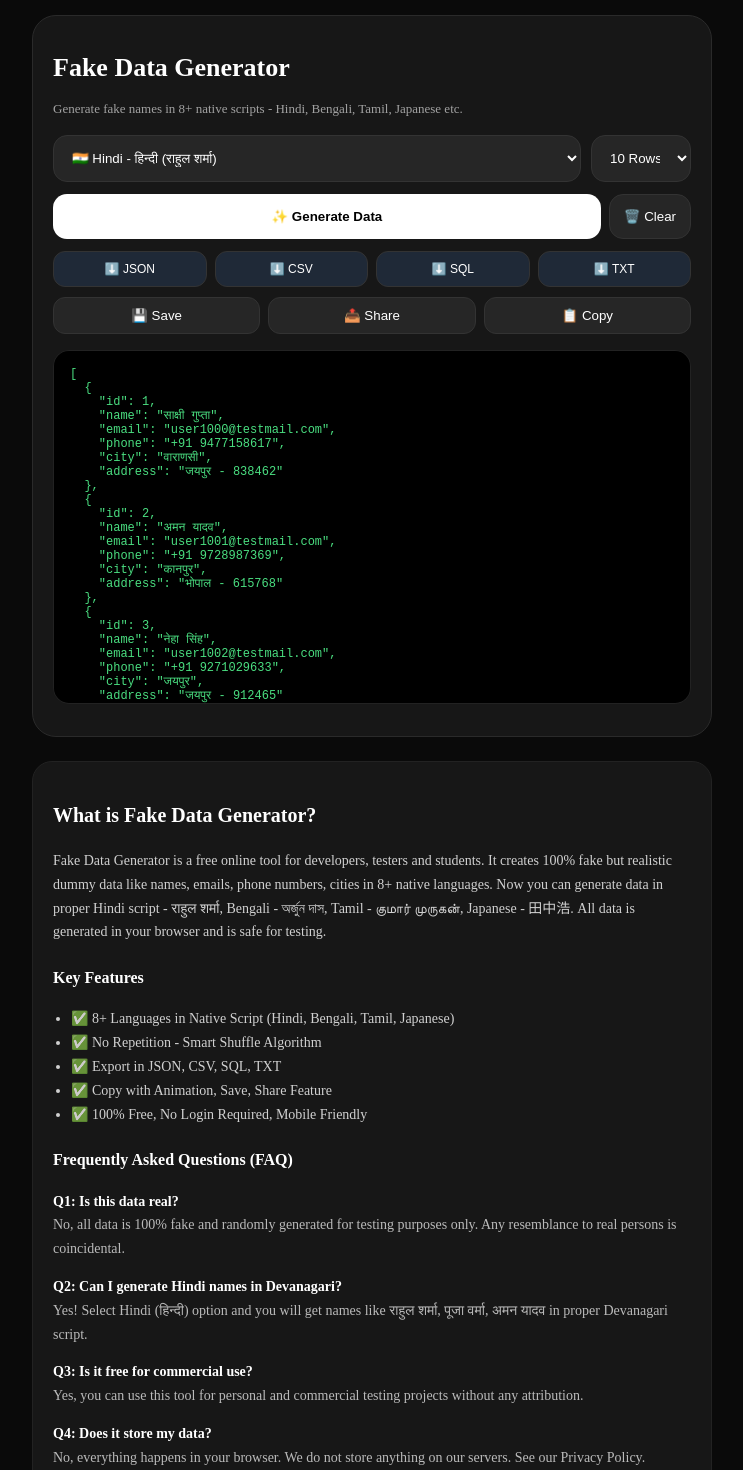
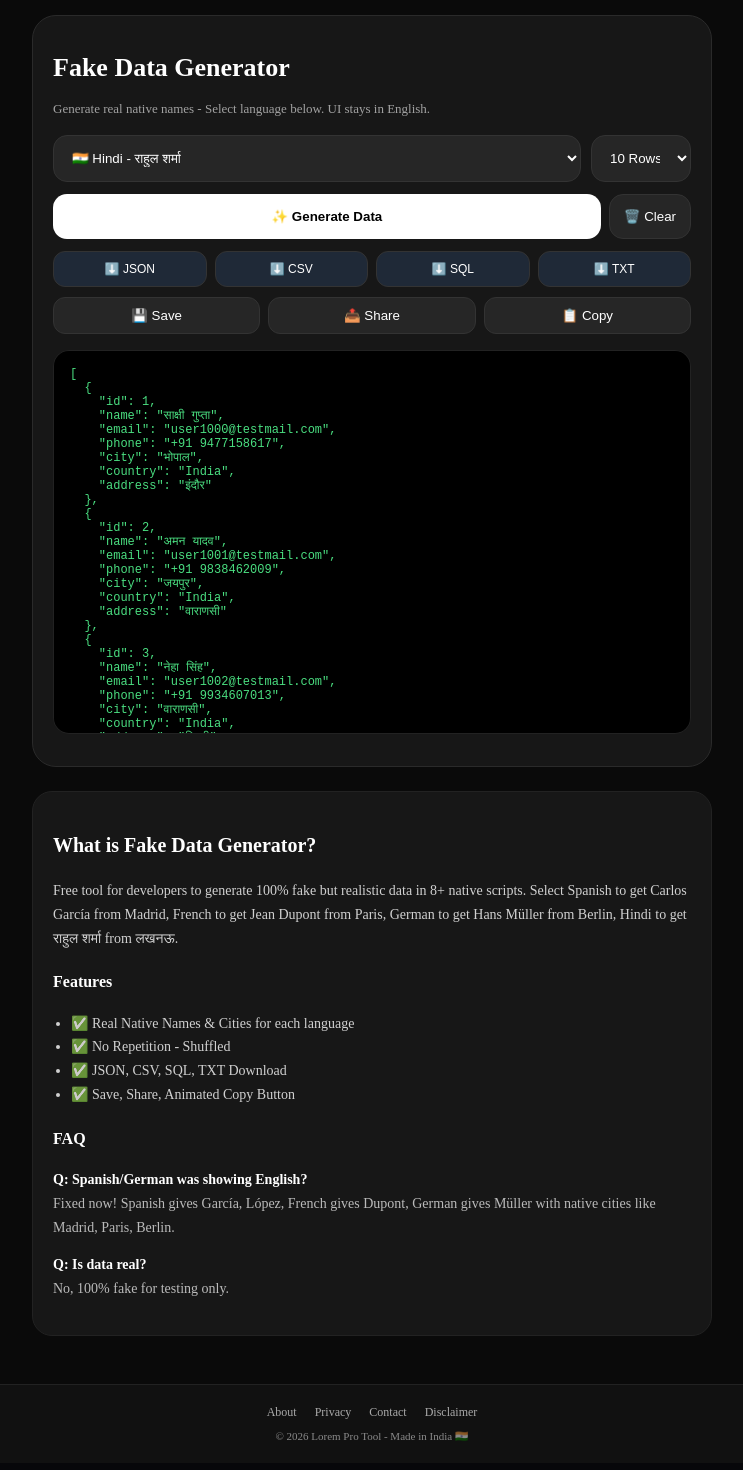
Before and after one commit to Ravs10/lorem-pro-tool, a Next.js app: page /fake-data-generator in a window 1280 px wide. Shown: the part 60-1530 px from the top of the page, without its empty margins (268-1011 px from the left). Built offline with nearby package versions, Linux system fonts and the light colour scheme.

Commit message:
Enhance fake data generator with additional entries
Updated names and cities databases with additional entries and improved structure. Enhanced the generate function to include country information and adjusted UI elements for better user experience.

```diff
--- a/app/fake-data-generator/client.js
+++ b/app/fake-data-generator/client.js
@@ -10,18 +10,24 @@ export default function FakeClient(){
   const [activeBtn,setActiveBtn]=React.useState("");
 
   const namesDB = {
-    hi: ["राहुल शर्मा","पूजा वर्मा","अमन यादव","नेहा सिंह","अनन्या मिश्रा","काव्या दुबे","आरव गुप्ता","विवान पटेल","सुरेश चौरसिया","प्रिया पांडेय","अर्जुन सिंह","रोहित वर्मा","काजल यादव","साक्षी गुप्ता","दिव्या सिंह","मोहित शर्मा","निशा पटेल","दीपक कुमार","सुनीता देवी","रमेश कुमार","विकास तिवारी"],
-    en: ["John Doe","Emma Smith","Michael Brown","Sophia Wilson","James Johnson","Olivia Davis","Robert Miller"],
-    bn: ["অর্জুন দাস","মমতা ব্যানার্জী","রাহুল চ্যাটার্জী","অনির্বাণ ঘোষ","শ্রাবন্তী দাস"],
-    ta: ["குமார் முருகன்","லட்சுமி பிரியா","அர்ஜுன் ராஜ்","மீனா குமாரி"],
-    es: ["Carlos García","María López","Juan Pérez"],
-    fr: ["Jean Dupont","Marie Dubois"],
-    de: ["Hans Müller","Greta Schmidt"],
-    ja: ["田中浩","佐藤雪","渡辺健二"]
+    hi: ["राहुल शर्मा","पूजा वर्मा","अमन यादव","नेहा सिंह","अनन्या मिश्रा","काव्या दुबे","आरव गुप्ता","विवान पटेल","सुरेश चौरसिया","प्रिया पांडेय","अर्जुन सिंह","रोहित वर्मा","काजल यादव","साक्षी गुप्ता","दिव्या सिंह","मोहित शर्मा","निशा पटेल","दीपक कुमार","सुनीता देवी","रमेश कुमार"],
+    en: ["John Smith","Emma Johnson","Michael Brown","Sophia Williams","James Jones","Olivia Davis","Robert Miller","Ava Wilson","William Moore","Isabella Taylor"],
+    es: ["Carlos García","María López","José Martínez","Ana Rodríguez","Juan Pérez","Laura González","Miguel Sánchez","Sofía Fernández","Pablo Torres","Lucía Díaz","Javier Ruiz","Carmen Flores"],
+    fr: ["Jean Dupont","Marie Dubois","Pierre Martin","Sophie Bernard","Luc Moreau","Camille Laurent","Antoine Girard","Julie Lefevre","François Rousseau","Isabelle Mercier","Louis Blanc","Émilie Fabre"],
+    de: ["Hans Müller","Greta Schmidt","Klaus Weber","Anna Fischer","Max Wagner","Sophie Becker","Paul Hoffmann","Lena Schäfer","Fritz Bauer","Heidi Koch","Otto Richter","Clara Wolf"],
+    ja: ["田中太郎","佐藤花子","鈴木一郎","高橋美咲","渡辺健太","山本さくら","中村翔太","小林優子","加藤誠","吉田愛"],
+    bn: ["অর্জুন দাস","মমতা ব্যানার্জী","রাহুল চ্যাটার্জী","অনির্বাণ ঘোষ","শ্রাবন্তী দাস","সৌরভ গাঙ্গুলী"],
+    ta: ["குமார் முருகன்","லட்சுமி பிரியா","அர்ஜுன் ராஜ்","மீனா குமாரி","சுரேஷ் குமார்","பிரியா ராமன்"]
   };
   const citiesDB = {
-    hi: ["लखनऊ","दिल्ली","मुंबई","पटना","कानपुर","वाराणसी","जयपुर","भोपाल"],
-    en: ["New York","London","Sydney"], bn: ["কলকাতা","ঢাকা"], ta: ["சென்னை","கோயம்புத்தூர்"], es: ["Madrid"], fr: ["Paris"], de: ["Berlin"], ja: ["東京","大阪"]
+    hi: ["लखनऊ","दिल्ली","मुंबई","पटना","कानपुर","वाराणसी","जयपुर","भोपाल","इंदौर","प्रयागराज"],
+    en: ["New York","London","Sydney","Los Angeles","Toronto","Chicago"],
+    es: ["Madrid","Barcelona","Valencia","Sevilla","Zaragoza","Málaga","Bilbao","Granada"],
+    fr: ["Paris","Lyon","Marseille","Toulouse","Nice","Nantes","Strasbourg","Lille"],
+    de: ["Berlin","Munich","Hamburg","Frankfurt","Cologne","Stuttgart","Düsseldorf","Leipzig"],
+    ja: ["東京","大阪","京都","名古屋","横浜","福岡","札幌","神戸"],
+    bn: ["কলকাতা","ঢাকা","হাওড়া","শিলিগুড়ি"],
+    ta: ["சென்னை","கோயம்புத்தூர்","மதுரை","திருச்சி","சேலம்"]
   };
 
   const generate = () => {
@@ -29,7 +35,19 @@ export default function FakeClient(){
     setTimeout(()=>{
       let nList=[...(namesDB[lang]||namesDB.en)].sort(()=>0.5-Math.random());
       let cList=citiesDB[lang]||citiesDB.en;
-      let arr=[]; for(let i=0;i<count;i++){ arr.push({ id:i+1, name:nList[i%nList.length], email:`user${1000+i}@testmail.com`, phone:`+91 9${Math.floor(100000000+Math.random()*900000000)}`, city:cList[Math.floor(Math.random()*cList.length)], address:`${cList[Math.floor(Math.random()*cList.length)]} - ${Math.floor(100000+Math.random()*900000)}` }); }
+      let arr=[];
+      for(let i=0;i<count;i++){
+        let name = nList[i % nList.length];
+        arr.push({
+          id:i+1,
+          name: name,
+          email:`user${1000+i}@testmail.com`,
+          phone:`+${lang==='en'?'1':lang==='es'?'34':lang==='fr'?'33':lang==='de'?'49':lang==='ja'?'81':'91'} 9${Math.floor(100000000+Math.random()*900000000)}`.slice(0,16),
+          city:cList[Math.floor(Math.random()*cList.length)],
+          country: lang==='hi'?'India':lang==='es'?'Spain':lang==='fr'?'France':lang==='de'?'Germany':lang==='ja'?'Japan':lang==='bn'?'Bangladesh':lang==='ta'?'India':'USA',
+          address:`${cList[Math.floor(Math.random()*cList.length)]}`
+        });
+      }
       setData(arr); setIsGenerating(false); setTimeout(()=>setActiveBtn(""),300);
     },350);
   };
@@ -40,17 +58,16 @@ export default function FakeClient(){
     setActiveBtn(type); setTimeout(()=>setActiveBtn(""),300);
     let content="", ext=type;
     if(type==="json") content=JSON.stringify(data,null,2);
-    if(type==="csv") content="id,name,email,phone,city\n"+data.map(d=>`${d.id},"${d.name}","${d.email}","${d.phone}","${d.city}"`).join("\n");
-    if(type==="sql") content=data.map(d=>`INSERT INTO users (name,city) VALUES ('${d.name}','${d.city}');`).join("\n");
-    if(type==="txt") content=data.map(d=>`${d.name} | ${d.city}`).join("\n");
+    if(type==="csv") content="id,name,email,phone,city,country\n"+data.map(d=>`${d.id},"${d.name}","${d.email}","${d.phone}","${d.city}","${d.country}"`).join("\n");
+    if(type==="sql") content=data.map(d=>`INSERT INTO users (name,city,country) VALUES ('${d.name}','${d.city}','${d.country}');`).join("\n");
+    if(type==="txt") content=data.map(d=>`${d.name} | ${d.city}, ${d.country}`).join("\n");
     const blob=new Blob([content],{type:"text/plain"}); const a=document.createElement("a"); a.href=URL.createObjectURL(blob); a.download=`fake-data-${lang}.${ext}`; a.click();
   };
 
-  const btnStyle = (id) => ({ transition:"all 0.15s", transform: activeBtn===id? "scale(0.92)" : "scale(1)" });
+  const btnStyle = (id) => ({ transition:"all 0.15s", transform: activeBtn===id? "scale(0.92)" : "scale(1)", cursor:"pointer" });
 
   return (
     <div style={{background:"#0a0a0a", minHeight:"100vh", color:"white"}}>
-      {/* HEADER - English Only */}
       <header style={{display:"flex", justifyContent:"space-between", alignItems:"center", padding:"14px 16px", borderBottom:"1px solid #222", background:"#111", position:"sticky", top:0, zIndex:10}}>
         <div style={{fontWeight:800, fontSize:18}}>⚡ Lorem Pro Tool</div>
         <nav style={{display:"flex", gap:16, fontSize:13, opacity:0.8}}>
@@ -62,21 +79,20 @@ export default function FakeClient(){
       </header>
 
       <div style={{maxWidth:680, margin:"0 auto", padding:16}}>
-        {/* TOOL CARD */}
         <div style={{background:"#171717", borderRadius:24, padding:20, border:"1px solid #2a2a2a"}}>
           <h1 style={{fontSize:26, fontWeight:800}}>Fake Data Generator</h1>
-          <p style={{opacity:0.6, fontSize:13, marginTop:4}}>Generate fake names in 8+ native scripts - Hindi, Bengali, Tamil, Japanese etc.</p>
+          <p style={{opacity:0.6, fontSize:13, marginTop:4}}>Generate real native names - Select language below. UI stays in English.</p>
 
           <div style={{display:"grid", gridTemplateColumns:"1fr 100px", gap:10, marginTop:18}}>
             <select value={lang} onChange={e=>setLang(e.target.value)} style={{padding:14, borderRadius:14, background:"#262626", color:"white", border:"1px solid #333"}}>
-              <option value="hi">🇮🇳 Hindi - हिन्दी (राहुल शर्मा)</option>
-              <option value="en">🇺🇸 English - John Doe</option>
-              <option value="bn">🇮🇳 Bengali - বাংলা (অর্জুন দাস)</option>
-              <option value="ta">🇮🇳 Tamil - தமிழ் (குமார்)</option>
-              <option value="es">🇪🇸 Spanish</option>
-              <option value="fr">🇫🇷 French</option>
-              <option value="de">🇩🇪 German</option>
-              <option value="ja">🇯🇵 Japanese - 日本語</option>
+              <option value="hi">🇮🇳 Hindi - राहुल शर्मा</option>
+              <option value="en">🇺🇸 English - John Smith</option>
+              <option value="es">🇪🇸 Spanish - Carlos García (Madrid)</option>
+              <option value="fr">🇫🇷 French - Jean Dupont (Paris)</option>
+              <option value="de">🇩🇪 German - Hans Müller (Berlin)</option>
+              <option value="ja">🇯🇵 Japanese - 田中太郎 (東京)</option>
+              <option value="bn">🇮🇳 Bengali - অর্জুন দাস</option>
+              <option value="ta">🇮🇳 Tamil - குமார் முருகன்</option>
             </select>
             <select value={count} onChange={e=>setCount(Number(e.target.value))} style={{padding:14, borderRadius:14, background:"#262626", color:"white", border:"1px solid #333"}}>
               <option value="10">10 Rows</option><option value="25">25 Rows</option><option value="50">50 Rows</option><option value="100">100 Rows</option>
@@ -84,61 +100,42 @@ export default function FakeClient(){
           </div>
 
           <div style={{display:"flex", gap:8, marginTop:12}}>
-            <button onClick={generate} style={{...btnStyle("gen"), flex:1, padding:14, borderRadius:14, background:"white", color:"black", fontWeight:700, border:"none", cursor:"pointer"}}>{isGenerating?"⏳ Generating...":"✨ Generate Data"}</button>
-            <button onClick={()=>{setData([]); setActiveBtn("clear"); setTimeout(()=>setActiveBtn(""),300);}} style={{...btnStyle("clear"), padding:14, borderRadius:14, background:"#262626", color:"white", border:"1px solid #333", cursor:"pointer"}}>🗑️ Clear</button>
+            <button onClick={generate} style={{...btnStyle("gen"), flex:1, padding:14, borderRadius:14, background:"white", color:"black", fontWeight:700, border:"none"}}>{isGenerating?"⏳ Generating...":"✨ Generate Data"}</button>
+            <button onClick={()=>{setData([]); setActiveBtn("clear"); setTimeout(()=>setActiveBtn(""),300);}} style={{...btnStyle("clear"), padding:14, borderRadius:14, background:"#262626", color:"white", border:"1px solid #333"}}>🗑️ Clear</button>
           </div>
 
           <div style={{display:"grid", gridTemplateColumns:"1fr 1fr 1fr 1fr", gap:8, marginTop:12}}>
-            {["json","csv","sql","txt"].map(f=><button key={f} onClick={()=>download(f)} style={{...btnStyle(f), padding:10, borderRadius:12, background:"#1f2937", color:"white", border:"1px solid #333", fontSize:12, cursor:"pointer"}}>⬇️ {f.toUpperCase()}</button>)}
+            {["json","csv","sql","txt"].map(f=><button key={f} onClick={()=>download(f)} style={{...btnStyle(f), padding:10, borderRadius:12, background:"#1f2937", color:"white", border:"1px solid #333", fontSize:12}}>⬇️ {f.toUpperCase()}</button>)}
           </div>
 
           <div style={{display:"grid", gridTemplateColumns:"1fr 1fr 1fr", gap:8, marginTop:10}}>
-            <button onClick={()=>{localStorage.setItem("fakeData",JSON.stringify(data)); setActiveBtn("save"); setTimeout(()=>setActiveBtn(""),800);}} style={{...btnStyle("save"), padding:10, borderRadius:12, background:"#262626", color:"white", border:"1px solid #333", cursor:"pointer"}}>💾 Save</button>
-            <button onClick={()=>{if(navigator.share) navigator.share({title:"Fake Data", url:location.href}); else {navigator.clipboard.writeText(location.href); alert("Link Copied!")}} } style={{padding:10, borderRadius:12, background:"#262626", color:"white", border:"1px solid #333", cursor:"pointer"}}>📤 Share</button>
-            <button onClick={()=>{navigator.clipboard.writeText(JSON.stringify(data,null,2)); setCopied(true); setTimeout(()=>setCopied(false),2000); setActiveBtn("copy"); setTimeout(()=>setActiveBtn(""),300);}} style={{...btnStyle("copy"), padding:10, borderRadius:12, background:copied?"#22c55e":"#262626", color:copied?"black":"white", border:"1px solid #333", fontWeight:copied?700:400, cursor:"pointer"}}>{copied?"✅ Copied!":"📋 Copy"}</button>
+            <button onClick={()=>{localStorage.setItem("fakeData",JSON.stringify(data)); setActiveBtn("save"); setTimeout(()=>setActiveBtn(""),800);}} style={{...btnStyle("save"), padding:10, borderRadius:12, background:"#262626", color:"white", border:"1px solid #333"}}>💾 Save</button>
+            <button onClick={()=>{if(navigator.share) navigator.share({title:"Fake Data", url:location.href}); else {navigator.clipboard.writeText(location.href); alert("Link Copied!")}} } style={{padding:10, borderRadius:12, background:"#262626", color:"white", border:"1px solid #333"}}>📤 Share</button>
+            <button onClick={()=>{navigator.clipboard.writeText(JSON.stringify(data,null,2)); setCopied(true); setActiveBtn("copy"); setTimeout(()=>{setCopied(false); setActiveBtn("");},2000);}} style={{...btnStyle("copy"), padding:10, borderRadius:12, background:copied?"#22c55e":"#262626", color:copied?"black":"white", border:"1px solid #333", fontWeight:copied?700:400}}>{copied?"✅ Copied!":"📋 Copy"}</button>
           </div>
 
-          <pre style={{marginTop:16, background:"black", borderRadius:16, padding:16, maxHeight:320, overflow:"auto", color:"#4ade80", fontSize:12, border:"1px solid #222", whiteSpace:"pre-wrap", wordBreak:"break-word"}}>{data.length?JSON.stringify(data,null,2):"Click Generate..."}</pre>
+          <pre style={{marginTop:16, background:"black", borderRadius:16, padding:16, maxHeight:350, overflow:"auto", color:"#4ade80", fontSize:12, border:"1px solid #222", whiteSpace:"pre-wrap", wordBreak:"break-word"}}>{data.length?JSON.stringify(data,null,2):"Click Generate..."}</pre>
         </div>
 
-        {/* ARTICLE + FAQ - Wapas Add Kiya - English Me */}
         <div style={{marginTop:24, background:"#171717", borderRadius:20, padding:20, border:"1px solid #222", lineHeight:1.7}}>
           <h2 style={{fontSize:20, fontWeight:700}}>What is Fake Data Generator?</h2>
-          <p style={{opacity:0.8, fontSize:14, marginTop:10}}>Fake Data Generator is a free online tool for developers, testers and students. It creates 100% fake but realistic dummy data like names, emails, phone numbers, cities in 8+ native languages. Now you can generate data in proper Hindi script - राहुल शर्मा, Bengali - অর্জুন দাস, Tamil - குமார் முருகன், Japanese - 田中浩. All data is generated in your browser and is safe for testing.</p>
-
-          <h3 style={{marginTop:20, fontWeight:700, fontSize:16}}>Key Features</h3>
-          <ul style={{opacity:0.8, fontSize:14, marginTop:8, paddingLeft:18}}>
-            <li>✅ 8+ Languages in Native Script (Hindi, Bengali, Tamil, Japanese)</li>
-            <li>✅ No Repetition - Smart Shuffle Algorithm</li>
-            <li>✅ Export in JSON, CSV, SQL, TXT</li>
-            <li>✅ Copy with Animation, Save, Share Feature</li>
-            <li>✅ 100% Free, No Login Required, Mobile Friendly</li>
-          </ul>
-
-          <h3 style={{marginTop:20, fontWeight:700, fontSize:16}}>Frequently Asked Questions (FAQ)</h3>
-          <div style={{marginTop:10}}>
-            <p style={{fontSize:14}}><b>Q1: Is this data real?</b><br/><span style={{opacity:0.7}}>No, all data is 100% fake and randomly generated for testing purposes only. Any resemblance to real persons is coincidental.</span></p>
-            <p style={{fontSize:14, marginTop:12}}><b>Q2: Can I generate Hindi names in Devanagari?</b><br/><span style={{opacity:0.7}}>Yes! Select Hindi (हिन्दी) option and you will get names like राहुल शर्मा, पूजा वर्मा, अमन यादव in proper Devanagari script.</span></p>
-            <p style={{fontSize:14, marginTop:12}}><b>Q3: Is it free for commercial use?</b><br/><span style={{opacity:0.7}}>Yes, you can use this tool for personal and commercial testing projects without any attribution.</span></p>
-            <p style={{fontSize:14, marginTop:12}}><b>Q4: Does it store my data?</b><br/><span style={{opacity:0.7}}>No, everything happens in your browser. We do not store anything on our servers. See our Privacy Policy.</span></p>
-          </div>
-
-          <h3 style={{marginTop:20, fontWeight:700, fontSize:16}}>How to Use?</h3>
-          <p style={{opacity:0.7, fontSize:14}}>1. Select Language (Hindi, English etc.) 2. Choose number of rows 3. Click Generate Data 4. Copy or Download in your format.</p>
-
-          <p style={{opacity:0.4, fontSize:11, marginTop:24, borderTop:"1px solid #333", paddingTop:12}}>© 2026 Lorem Pro Tool - Free Developer Tools. Made in India.</p>
+          <p style={{opacity:0.8, fontSize:14, marginTop:10}}>Free tool for developers to generate 100% fake but realistic data in 8+ native scripts. Select Spanish to get Carlos García from Madrid, French to get Jean Dupont from Paris, German to get Hans Müller from Berlin, Hindi to get राहुल शर्मा from लखनऊ.</p>
+          <h3 style={{marginTop:18, fontSize:16, fontWeight:700}}>Features</h3>
+          <ul style={{opacity:0.8, fontSize:14, marginTop:8, paddingLeft:18}}><li>✅ Real Native Names & Cities for each language</li><li>✅ No Repetition - Shuffled</li><li>✅ JSON, CSV, SQL, TXT Download</li><li>✅ Save, Share, Animated Copy Button</li></ul>
+          <h3 style={{marginTop:18, fontSize:16, fontWeight:700}}>FAQ</h3>
+          <p style={{fontSize:14, marginTop:8}}><b>Q: Spanish/German was showing English?</b><br/><span style={{opacity:0.7}}>Fixed now! Spanish gives García, López, French gives Dupont, German gives Müller with native cities like Madrid, Paris, Berlin.</span></p>
+          <p style={{fontSize:14, marginTop:10}}><b>Q: Is data real?</b><br/><span style={{opacity:0.7}}>No, 100% fake for testing only.</span></p>
         </div>
       </div>
 
       <footer style={{marginTop:32, padding:20, borderTop:"1px solid #222", background:"#111", textAlign:"center"}}>
         <div style={{display:"flex", justifyContent:"center", gap:18, marginBottom:10, fontSize:12}}>
-          <a href="/about" style={{color:"#aaa", textDecoration:"none"}}>About Us</a>
-          <a href="/privacy-policy" style={{color:"#aaa", textDecoration:"none"}}>Privacy Policy</a>
+          <a href="/about" style={{color:"#aaa", textDecoration:"none"}}>About</a>
+          <a href="/privacy-policy" style={{color:"#aaa", textDecoration:"none"}}>Privacy</a>
           <a href="/contact" style={{color:"#aaa", textDecoration:"none"}}>Contact</a>
           <a href="/disclaimer" style={{color:"#aaa", textDecoration:"none"}}>Disclaimer</a>
-          <a href="/terms" style={{color:"#aaa", textDecoration:"none"}}>Terms</a>
         </div>
-        <div style={{opacity:0.5, fontSize:11}}>© 2026 Lorem Pro Tool - All Rights Reserved</div>
+        <div style={{opacity:0.5, fontSize:11}}>© 2026 Lorem Pro Tool - Made in India 🇮🇳</div>
       </footer>
     </div>
   );
```
